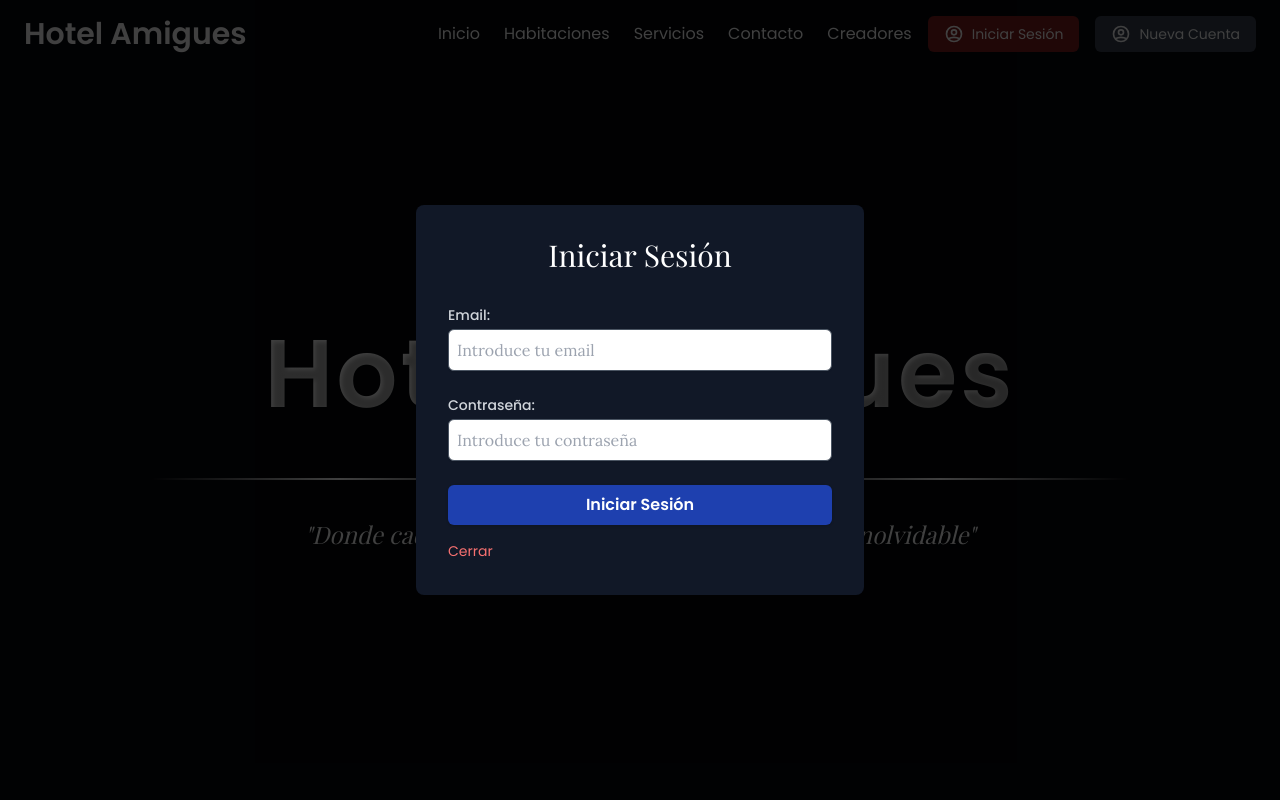
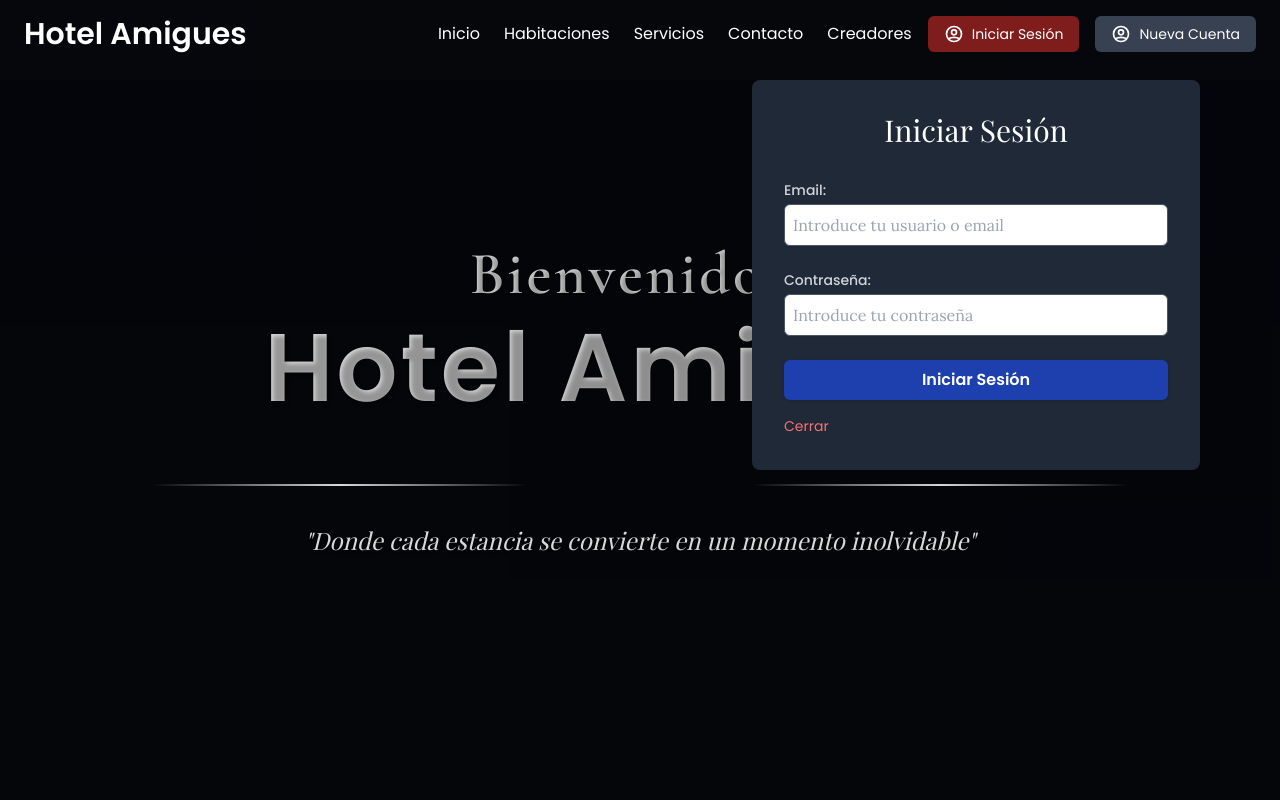
Before and after one commit to DarioRafael/HotelAmigues, a React (Create React App) app: page / in a window 1280 px wide. Both pictures are taken after a click on the button "Iniciar Sesión". Shown: the top 800 px of the page. Built offline with nearby package versions, Linux system fonts and the light colour scheme.

Commit message:
Modificacion de ventana de login, registro.

```diff
--- a/src/components/Login.js
+++ b/src/components/Login.js
@@ -12,19 +12,19 @@ const Login = ({ onClose }) => {
     };
 
     return (
-        <div className="fixed inset-0 flex items-center justify-center bg-black bg-opacity-75 z-50">
-            <div className="bg-gray-900 p-8 rounded-lg shadow-lg w-11/12 max-w-md transform transition-all duration-300 ease-in-out hover:scale-105">
+        <div className="fixed inset-0 flex items-start mt-20 justify-end pr-20 bg-black bg-opacity-15 z-50">
+            <div className="bg-gray-800 p-8 rounded-lg shadow-lg w-11/12 max-w-md transform transition-all duration-300 ease-in-out hover:scale-105">
                 <h2 className="text-3xl font-serif text-white text-center mb-8">Iniciar Sesión</h2>
                 <form onSubmit={handleSubmit} className="space-y-6">
                     <div>
                         <label className="block text-sm font-medium text-gray-300 mb-1">Email:</label>
                         <input
-                            type="email"
+                            type="text"
                             value={email}
                             onChange={(e) => setEmail(e.target.value)}
                             required
                             className="form-input text-black border border-gray-600 rounded-md shadow-sm focus:outline-none focus:ring-2 focus:ring-blue-700 focus:border-transparent transition duration-150 ease-in-out w-full p-2"
-                            placeholder="Introduce tu email"
+                            placeholder="Introduce tu usuario o email"
                         />
                     </div>
                     <div>
--- a/src/components/PaginaPrincipal.js
+++ b/src/components/PaginaPrincipal.js
@@ -37,7 +37,7 @@ function PaginaPrincipal() {
                                 style={{ fontFamily: "'Cormorant Garamond', serif" }}>
                                 Bienvenido a
                                 <br />
-                                <span className="block mt-4 text-6xl md:text-8xl">
+                                <span className="block mt-4 text-6xl md:text-8xl pb-3">
                                     Hotel Amigues
                                 </span>
                             </h1>
--- a/src/components/Register.js
+++ b/src/components/Register.js
@@ -2,6 +2,7 @@ import React, { useState } from 'react';
 
 const Register = ({ onClose }) => {
     const [nombre, setNombre] = useState('');
+    const [usuario, setUsuario] = useState('');
     const [apellidos, setApellidos] = useState('');
     const [email, setEmail] = useState('');
     const [password, setPassword] = useState('');
@@ -9,15 +10,26 @@ const Register = ({ onClose }) => {
     const handleSubmit = (e) => {
         e.preventDefault();
         // Lógica de registro aquí
-        console.log("Registrando con:", { nombre, apellidos, email, password });
+        console.log("Registrando con:", { nombre, usuario, apellidos, email, password });
         onClose(); // Cerrar el modal después de registrar (o según tu lógica)
     };
 
     return (
-        <div className="fixed inset-0 flex items-center justify-center bg-black bg-opacity-75 z-50">
+        <div className="fixed inset-0 flex items-center justify-end pr-10 bg-black bg-opacity-15 z-50">
             <div className="bg-gray-900 p-8 rounded-lg shadow-lg w-11/12 max-w-md transform transition-all duration-300 ease-in-out hover:scale-105">
                 <h2 className="text-3xl font-serif text-white text-center mb-8">Crear Nueva Cuenta</h2>
                 <form onSubmit={handleSubmit} className="space-y-6">
+                    <div>
+                        <label className="block text-sm font-medium text-gray-300 mb-1">Usuario:</label>
+                        <input
+                            type="text"
+                            value={usuario}
+                            onChange={(e) => setUsuario(e.target.value)}
+                            required
+                            className="form-input text-black border border-gray-600 rounded-md shadow-sm focus:outline-none focus:ring-2 focus:ring-blue-700 focus:border-transparent transition duration-150 ease-in-out w-full p-2"
+                            placeholder="Introduce tu usuario"
+                        />
+                    </div>
                     <div>
                         <label className="block text-sm font-medium text-gray-300 mb-1">Nombre(s):</label>
                         <input
```
